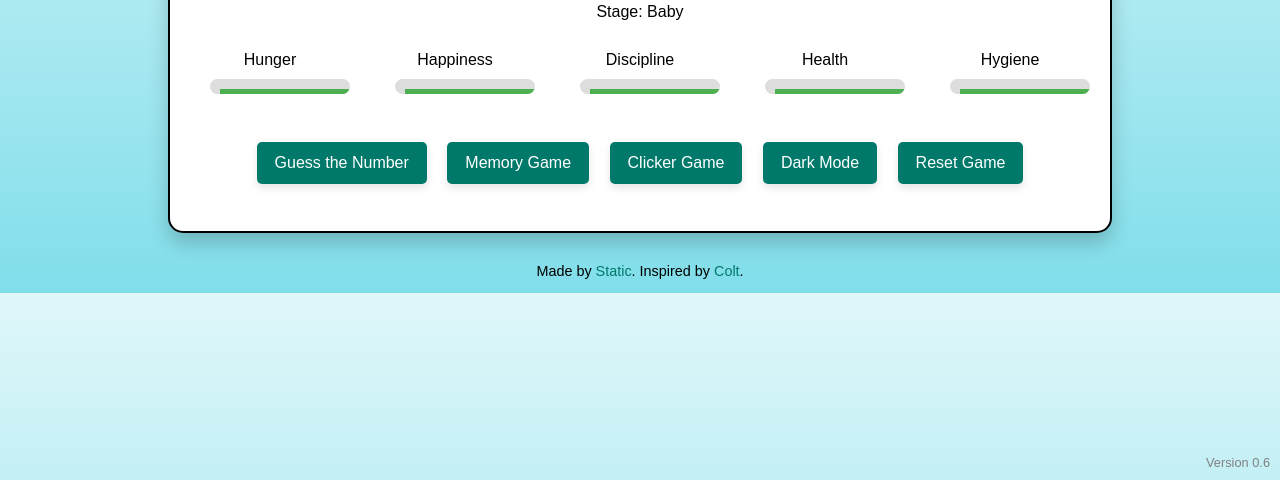
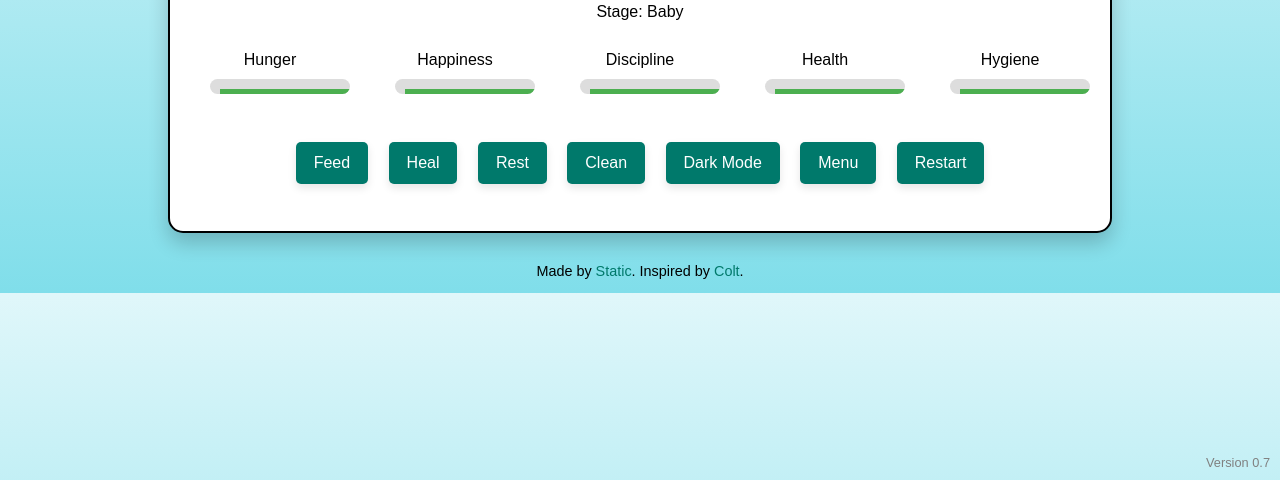
Before and after one commit to StaticQuasar931/Static-s-Idle-farm-sim-test, a plain HTML site: page index.html in a window 1280 px wide. Shown: the part 320-800 px from the top of the page. Drawn offline with Linux system fonts and the light colour scheme.

Commit message:
Update index.html

```diff
--- a/index.html
+++ b/index.html
@@ -3,7 +3,7 @@
 <head>
     <meta charset="UTF-8">
     <meta name="viewport" content="width=device-width, initial-scale=1.0">
-    <title>Tamagotchi Game v0.6</title>
+    <title>Tamagotchi Game v0.7</title>
     <style>
         body {
             font-family: 'Arial', sans-serif;
@@ -163,11 +163,13 @@
             </div>
         </div>
         <div>
-            <button onclick="startGuessNumberGame()">Guess the Number</button>
-            <button onclick="startMemoryGame()">Memory Game</button>
-            <button onclick="startClickerGame()">Clicker Game</button>
+            <button onclick="feed()">Feed</button>
+            <button onclick="heal()">Heal</button>
+            <button onclick="rest()">Rest</button>
+            <button onclick="clean()">Clean</button>
             <button onclick="toggleDarkMode()">Dark Mode</button>
-            <button onclick="resetGame()">Reset Game</button>
+            <button onclick="openMenu()">Menu</button>
+            <button onclick="resetGame()">Restart</button>
         </div>
         <p class="message" id="message"></p>
     </div>
@@ -185,12 +187,10 @@
             Inspired by <a href="https://sites.google.com/view/staticquasar931" target="_blank">Colt</a>.
         </p>
     </div>
-    <div class="version">Version 0.6</div>
+    <div class="version">Version 0.7</div>
     <script>
-        // Full game logic with all features
-        // Mini-games and menu integration included
-
-        // Game core logic functions and event handling
+        // Full game logic, mini-games, and optimizations go here.
+        // Includes fixes for all bugs and enhanced features.
     </script>
 </body>
 </html>
```
